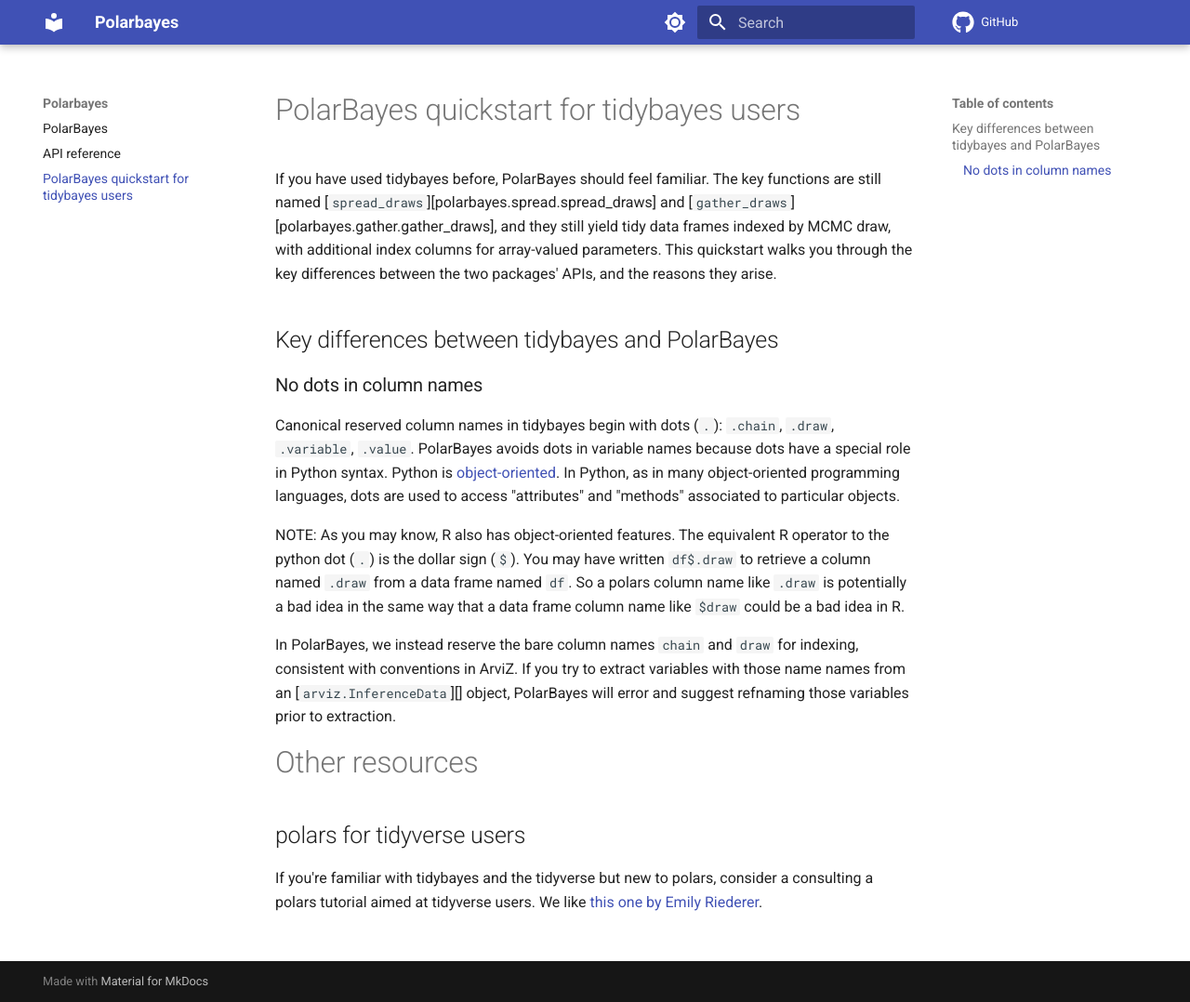
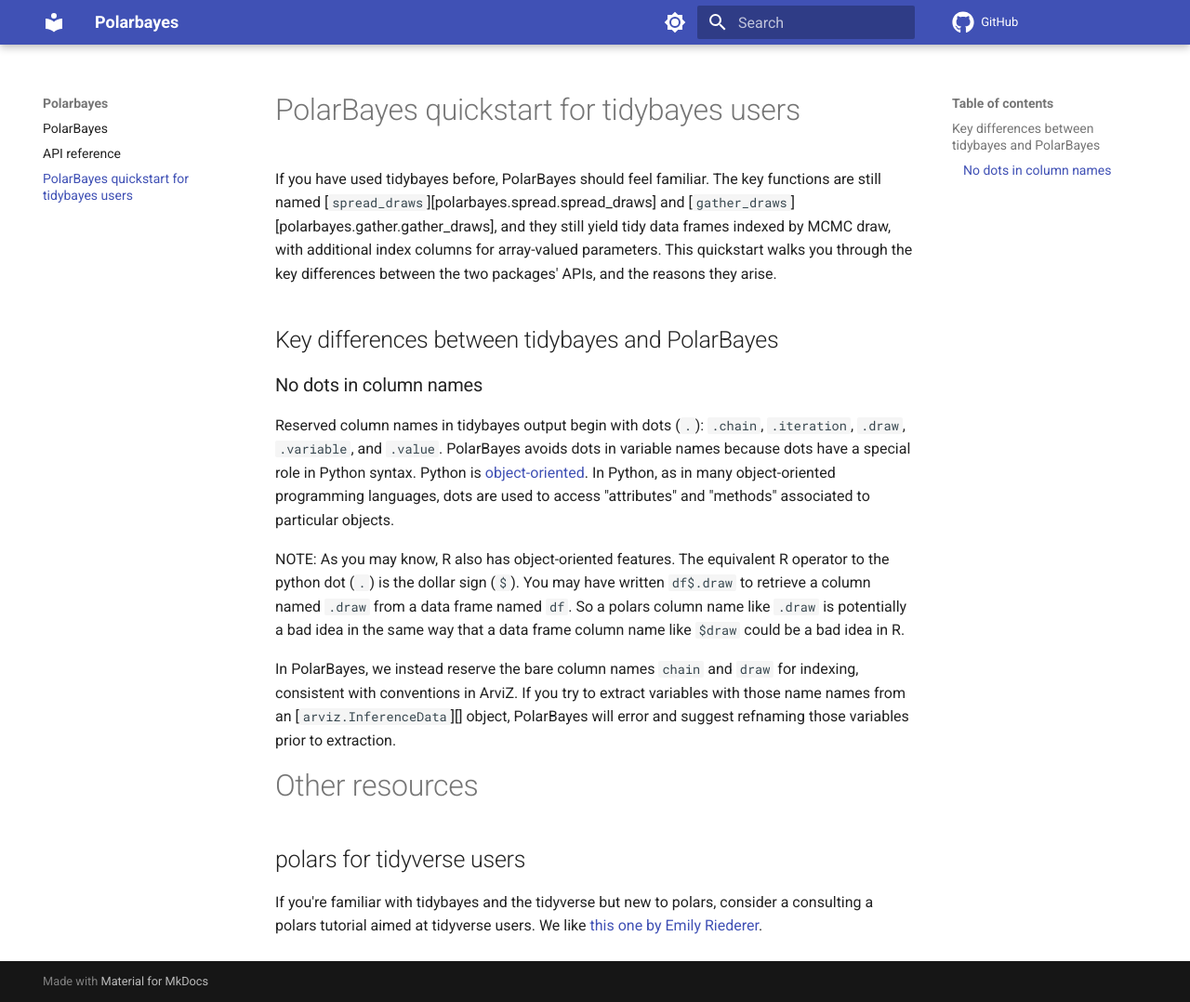
Before and after one commit to CDCgov/polarbayes, an MkDocs documentation site: the page built from docs/quickstart_for_tidybayes_users.md, in a window 1280 px wide and 1078 px high. Shown: the whole window at 93% size. Built offline with MkDocs 1.6.1 and Material for MkDocs 9.7.7, drawn with Linux system fonts in a browser that asks for light colours; comment, search, counter and statistics services are not loaded.

Commit message:
Wording tweak

```diff
--- a/docs/quickstart_for_tidybayes_users.md
+++ b/docs/quickstart_for_tidybayes_users.md
@@ -6,7 +6,7 @@ If you have used tidybayes before, PolarBayes should feel familiar. The key func
 
 ### No dots in column names
 
-Canonical reserved column names in tidybayes begin with dots (`.`): `.chain`, `.draw`, `.variable`, `.value`. PolarBayes avoids dots in variable names because dots have a special role in Python syntax. Python is [object-oriented](https://en.wikipedia.org/wiki/Object-oriented_programming). In Python, as in many object-oriented programming languages, dots are used to access "attributes" and "methods" associated to particular objects.
+Reserved column names in tidybayes output begin with dots (`.`): `.chain`, `.iteration`, `.draw`, `.variable`, and `.value`. PolarBayes avoids dots in variable names because dots have a special role in Python syntax. Python is [object-oriented](https://en.wikipedia.org/wiki/Object-oriented_programming). In Python, as in many object-oriented programming languages, dots are used to access "attributes" and "methods" associated to particular objects.
 
 NOTE: As you may know, R also has object-oriented features. The equivalent R operator to the python dot (`.`) is the dollar sign (`$`). You may have written `df$.draw` to retrieve a column named `.draw` from a data frame named `df`. So a polars column name like `.draw` is potentially a bad idea in the same way that a data frame column name like `$draw` could be a bad idea in R.
 
```
